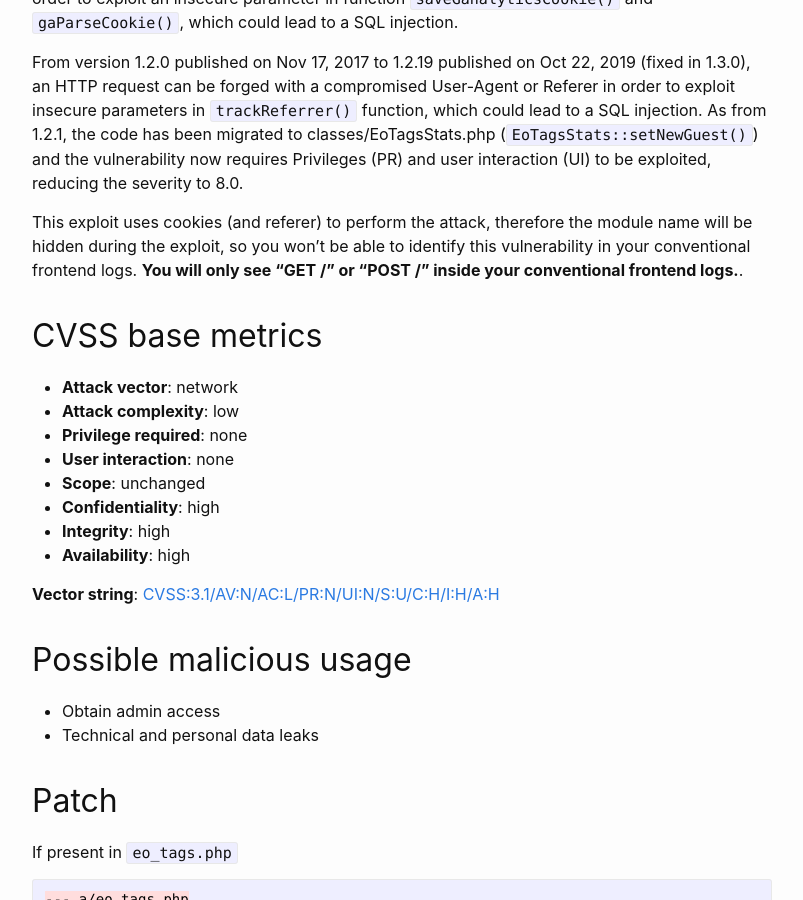
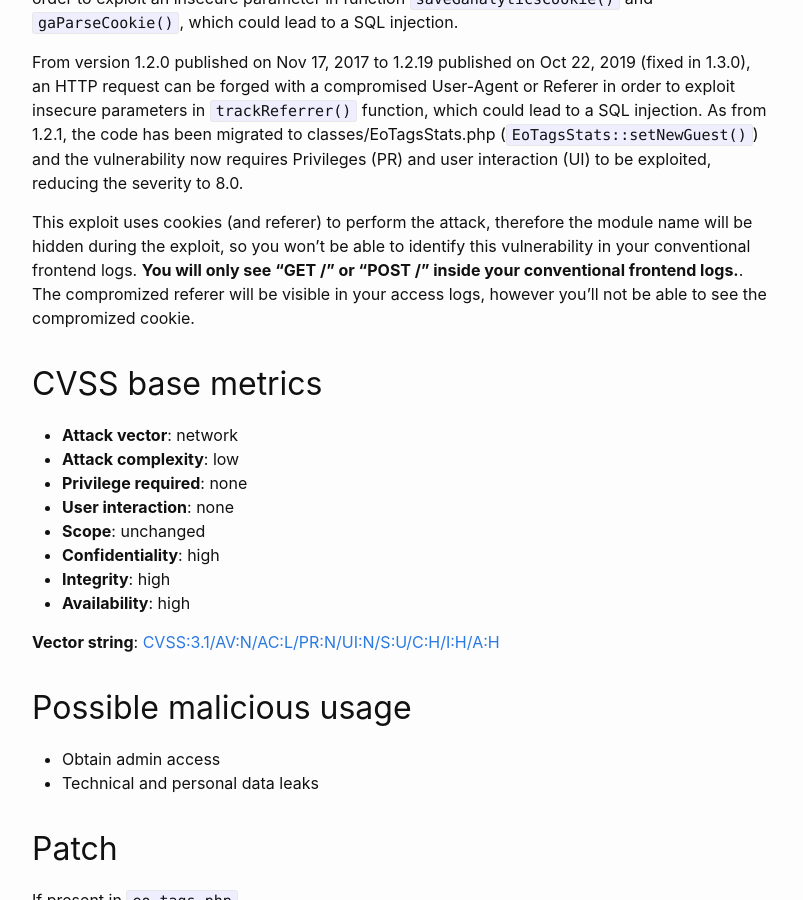
Before and after one commit to friends-of-presta/security-advisories, a Jekyll site: the page built from _posts/2023-03-15-eo_tags.md, in a window 1280 px wide and 900 px high, scrolled down 912 px. Shown: the whole window, without its empty margins (238-1041 px from the left). Built offline with Jekyll 4.4.1, drawn with Linux system fonts in a browser that asks for light colours.

Commit message:
Add details about exploit concealment in logs

```diff
--- a/_posts/2023-03-15-eo_tags.md
+++ b/_posts/2023-03-15-eo_tags.md
@@ -30,7 +30,7 @@ From version 1.2.0 published on Nov 17, 2017 to 1.4.18 published on Feb 21, 2023
 
 From version 1.2.0 published on Nov 17, 2017 to 1.2.19 published on Oct 22, 2019 (fixed in 1.3.0), an HTTP request can be forged with a compromised User-Agent or Referer in order to exploit insecure parameters in `trackReferrer()` function, which could lead to a SQL injection. As from 1.2.1, the code has been migrated to classes/EoTagsStats.php (`EoTagsStats::setNewGuest()`) and the vulnerability now requires Privileges (PR) and user interaction (UI) to be exploited, reducing the severity to 8.0.
 
-This exploit uses cookies (and referer) to perform the attack, therefore the module name will be hidden during the exploit, so you won't be able to identify this vulnerability in your conventional frontend logs. **You will only see "GET /" or "POST /" inside your conventional frontend logs.**.
+This exploit uses cookies (and referer) to perform the attack, therefore the module name will be hidden during the exploit, so you won't be able to identify this vulnerability in your conventional frontend logs. **You will only see "GET /" or "POST /" inside your conventional frontend logs.**. The compromized referer will be visible in your access logs, however you'll not be able to see the compromized cookie.
 
 ## CVSS base metrics
 
```
